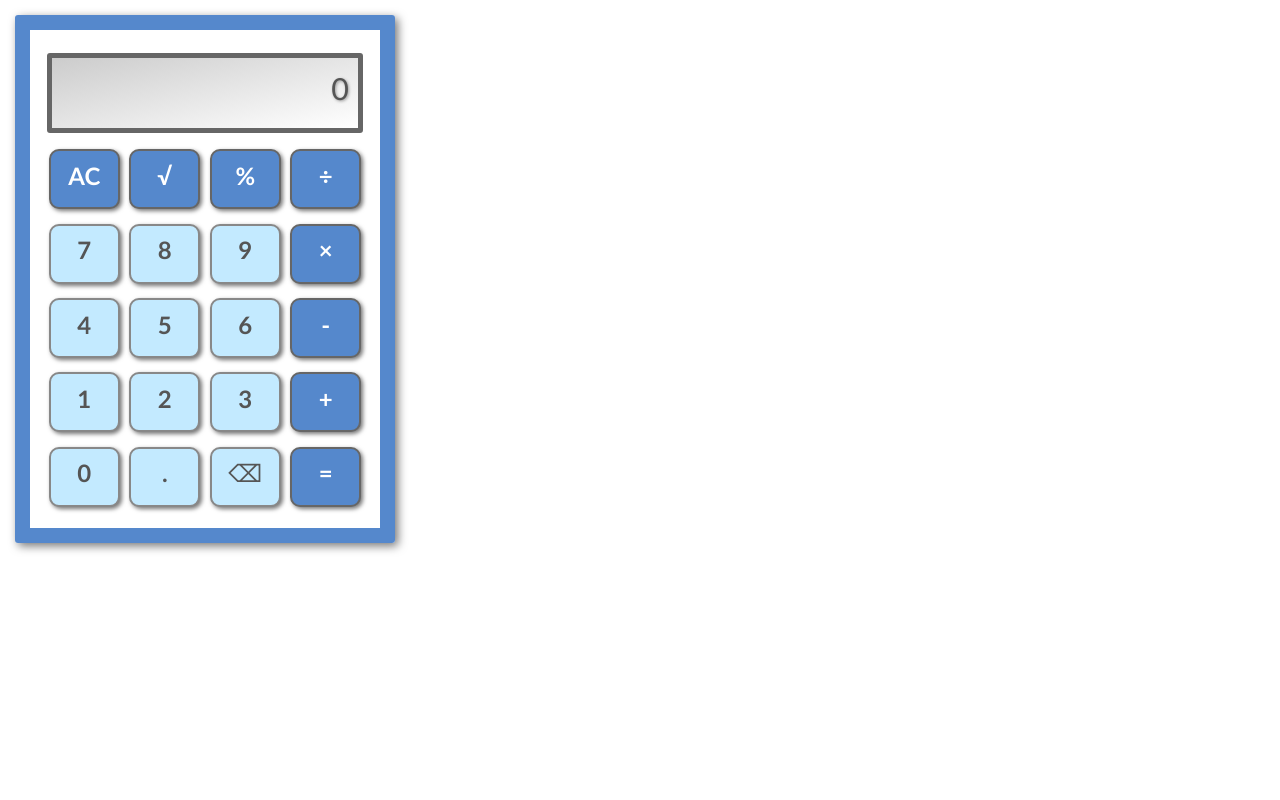
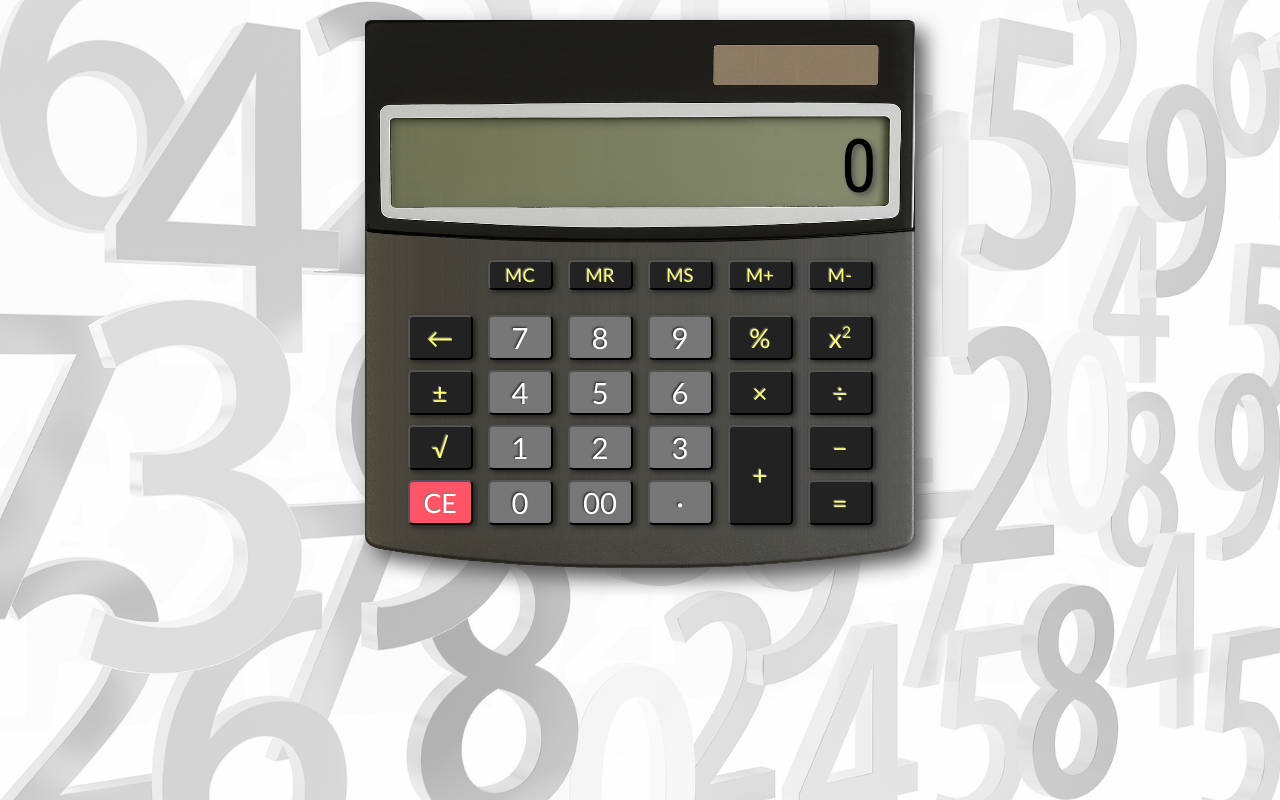
Before and after one commit to snstanislav/ordinary-web-calculator, a website: page index.html in a window 1280 px wide. Drawn offline with Linux system fonts and the light colour scheme.

Commit message:
UI fully remastered. Digits limit on screen; exponential result form for operations with long numbers

```diff
--- a/index.html
+++ b/index.html
@@ -1,46 +1,68 @@
 <!DOCTYPE html>
 <html>
+
 <head>
   <title>Ordinary Web Calculator</title>
   <meta charset="UTF-8">
   <link rel="stylesheet" type="text/css" href="styles/style.css">
   <script src="index.js"></script>
 </head>
+
 <body>
-  <div id="mainWrapper">
-    <div id="mainContainer">
-      <p id="calcScreen">0</p>
-      <div class="buttonsRow">
-        <div class="controls" id="reset" data-info="reset">AC</div>
-        <div class="controls" id="sqroot" data-info="sqrt">&#8730;</div>
-        <div class="controls" id="percent"data-info="%">%</div>
-        <div class="controls" id="divide" data-info="/">&#247;</div>
+  <div id="main-wrapper">
+    <img src="images/calculator.png" alt="calculator">
+    <div id="output-container">
+      <output>
+        <span id="output-screen">0</span>
+        <span id="output-operation"></span>
+        </output>
+    </div>
+    <div id="main-container">
+
+
+      <div id="keyboard">
+        <!-- Row 1 -->
+        <button class="btn-key memory" id="mclear" data-info="MC">MC</button>
+        <button class="btn-key memory" id="mread" ddata-info="MR">MR</button>
+        <button class="btn-key memory" id="msave" ddata-info="MS">MS</button>
+        <button class="btn-key memory" id="mplus" ddata-info="M+">M+</button>
+        <button class="btn-key memory" id="mminus" ddata-info="M-">M-</button>
+
+        <!-- Row 2 -->
+        <button class="btn-key controls" id="backsp" data-info="backsp">&#8592;</button>
+        <button class="btn-key digits" id="seven" data-info="7">7</button>
+        <button class="btn-key digits" id="eight" data-info="8">8</button>
+        <button class="btn-key digits" id="nine" data-info="9">9</button>
+        <button class="btn-key controls" id="modulus" data-info="%">%</button>
+        <button class="btn-key controls" id="power2" data-info="^2">x<sup>2</sup></button>
+
+        <!-- Row 3 -->
+        <button class="btn-key controls" id="negate" data-info="negate">&#177;</button>
+        <button class="btn-key digits" id="four" data-info="4">4</button>
+        <button class="btn-key digits" id="five" data-info="5">5</button>
+        <button class="btn-key digits" id="six" data-info="6">6</button>
+        <button class="btn-key controls" id="multiple" data-info="*">&#215;</button>
+        <button class="btn-key controls" id="divide" data-info="/">&#247;</button>
+
+        <!-- Row 4 -->
+        <button class="btn-key controls" id="sqrt" data-info="sqrt">&#8730;</button>
+        <button class="btn-key digits" id="one" data-info="1">1</button>
+        <button class="btn-key digits" id="two" data-info="2">2</button>
+        <button class="btn-key digits" id="three" data-info="3">3</button>
+        <button class="btn-key controls" id="plus" data-info="+">&#43;</button>
+        <button class="btn-key controls" id="minus" data-info="-">&#8722;</button>
+
+        <!-- Row 5 -->
+        <button class="btn-key controls" id="reset" data-info="reset">CE</button>
+        <button class="btn-key digits" id="zero" data-info="0">0</button>
+        <button class="btn-key digits" id="dzero" data-info="00">00</button>
+        <button class="btn-key digits" id="flpoint" data-info=".">&#8729;</button>
+        <button class="btn-key controls" id="equals" data-info="=">=</button>
+
       </div>
-      <div class="buttonsRow">
-        <div class="digit" data-info="7">7</div>
-        <div class="digit" data-info="8">8</div>
-        <div class="digit" data-info="9">9</div>
-        <div class="controls" id="multiple" data-info="*">&#215;</div>
-      </div>
-      <div class="buttonsRow">
-        <div class="digit" data-info="4">4</div>
-        <div class="digit" data-info="5">5</div>
-        <div class="digit" data-info="6">6</div>
-        <div class="controls" id="subtract" data-info="-">-</div>
-      </div>
-      <div class="buttonsRow">
-        <div class="digit" data-info="1">1</div>
-        <div class="digit" data-info="2">2</div>
-        <div class="digit" data-info="3">3</div>
-        <div class="controls" id="add" data-info="+">+</div>
-      </div>
-      <div class="buttonsRow">
-        <div class="digit" data-info="0">0</div>
-        <div id="flpoint" data-info=".">.</div>
-        <div id="backspace" data-info="backsp">&#9003;</div>
-        <div class="controls" id="equals" data-info="=">=</div>
-      </div>
+
     </div>
   </div>
 </body>
+
 </html>
--- /dev/null
+++ b/package.json
@@ -0,0 +1,5 @@
+{
+  "devDependencies": {
+    "sass": "^1.90.0"
+  }
+}
--- a/styles/style.scss
+++ b/styles/style.scss
@@ -1,80 +1,164 @@
-$def-font: 'Calibri', 'Verdana', 'Tahoma', 'Arial', sans-serif;
-$shadow-color: #777;
-$text-shadow-color: #999;
+$output-font: 'Roboto Condensed', 'Trebuchet MS', Helvetica, sans-serif;
+$key-font: 'Gill Sans', 'Gill Sans MT', Calibri, 'Trebuchet MS', sans-serif;
 $box-sizing: border-box;
-$digits-bg-color: #c3eaff;
-$regular-text-color: #555;
-$controlls-bg-color: #58c;
+$shadow-color: #555;
+$key-color-dark: #222;
+$key-color-white: #fff;
+$key-color-black: #000;
+$key-color-light: #ff7;
+$key-color-soft: #777;
+$key-color-extra: #f56;
 
-* {
+
+body {
   margin: 0;
   padding: 0;
-  font-family: $def-font;
+  background: url("../images/wall.png") no-repeat fixed;
+  background-size: cover;
+  z-index: -2;
 }
 
-#mainContainer {
-  margin: 15px;
-  border: 15px solid $controlls-bg-color;
-  padding: 14px;
+div#main-wrapper {
+  position: relative;
+  margin: 20px auto 0;
+  width: 550px;
+  height: 550px;
+
+  img {
+    position: absolute;
     box-sizing: $box-sizing;
-  width: 380px;
-  border-radius: 3px;
-  box-shadow: 3px 3px 10px $shadow-color;
+    width: 100%;
+    height: 100%;
+    filter: drop-shadow(10px 10px 10px $shadow-color);
+    z-index: -1;
   }
 
-#calcScreen {
-  margin: 0.3em 0.1em;
-  border: 5px solid #666;
-  padding: 0.4em 0.3em;
-  height: 1.5em;
-  font-weight: 400;
-  font-size: 1.9em;
-  text-align: right;
-  text-shadow: 1px 1px 3px $text-shadow-color;
-  color: $regular-text-color;
-  background: linear-gradient(to bottom right, #ccc, #fff);
-  border-radius: 3px;
+  div#output-container {
+    display: flex;
+    width: 100%;
+    height: 40%;
+    padding: 0;
+    justify-content: flex-end;
+
+    output {
+      // border: 1px solid cyan;
+      display: block;
+      position: relative;
+      width: 100%;
+      height: 90px;
+      margin: auto 25px 30px;
+      padding: 0 10px 0;
+      box-sizing: border-box;
+      overflow: hidden;
+
+      span#output-operation {
+        //  border: 1px solid lightgreen;
+        position: absolute;
+        top: 2px;
+        left: 8px;
+        font-size: 12pt;
+        font-family: $output-font;
+        white-space: nowrap;
+      }
     }
 
-.buttonsRow {
+    span#output-screen {
+      // border: 1px solid yellow;
+      display: block;
+      position: absolute;
+      bottom: 0;
+      right: 10px;
+      max-width: calc(100% - 20px); /* keep inside padding */
+      white-space: nowrap;
+      overflow: hidden;
+      margin: 0 auto 0 0;
+      padding: 0 5px 0 0;
+      text-align: right;
+      font-size: 55pt;
+      font-family: $output-font;
+      letter-spacing: -2px;
+      text-shadow: 3px 3px 5px $shadow-color;
+    }
+
+  }
+
+  div#main-container {
     display: flex;
-  > div {
-    margin: 0.3em 0.2em;
-    border: 2px solid #888;
-    padding: 0.4em;
+    height: auto;
+    padding: 20px;
+
+    div#keyboard {
+      display: grid;
+      grid-template-columns: auto auto auto auto auto auto;
+      grid-template-rows: 45px auto auto auto auto;
+      grid-row-start: 1;
+      column-gap: 15px;
+      row-gap: 10px;
+      margin: auto;
+      justify-items: center;
+      align-items: end;
+
+      button.btn-key {
         display: inline;
-    font-size: 1.5em;
-    font-weight: bold;
-    text-align: center;
-    color: $regular-text-color;
-    background: $digits-bg-color;
+        width: 65px;
+        height: auto;
+        margin: 0;
+        padding: 0;
+        background: $key-color-dark;
+        color: $key-color-light;
+        font-family: $key-font;
+        font-size: 20pt;
         box-sizing: $box-sizing;
-    width: 25%;
-    height: 2.5em;
-    box-shadow: 2px 2px 4px $shadow-color;
-    border-radius: 10px;
+        border-radius: 5px;
+        text-shadow: -1px -1px 1px $key-color-soft;
+        box-shadow: 3px 2px 5px $key-color-dark;
 
         &:active {
           position: relative;
-      top: 3px;
+          top: 2px;
           left: 1px;
-      height: 2.4em;
-      box-shadow: -1px -1px 2px $shadow-color;
-      box-shadow: 1px 1px 2px $shadow-color;
-    }
-  }
-  .controls {
-    color: #fff;
-    background: $controlls-bg-color;
-    border-color: #666;
+          box-shadow: 1px 1px 2px $key-color-soft;
         }
       }
 
-#backspace {
-  font-weight: normal;
+      button.memory {
+        align-self: start;
+        height: 30px;
+        font-size: 14pt;
       }
-/*
-#currOperation {
-  color: #ccc;
-  font-size: 0.6em;
-}*/
+
+      button.digits {
+        height: 45px;
+        background: $key-color-soft;
+        color: $key-color-white;
+        font-size: 22pt;
+        text-shadow: -1px -1px 2px $key-color-dark;
+      }
+
+      button.controls {
+        height: 45px;
+      }
+
+      button#mclear {
+        grid-column-start: 2;
+      }
+
+      button#plus {
+        height: 100%;
+        grid-area: 4/5/6/6;
+      }
+
+      button#reset {
+        background: $key-color-extra;
+        color: $key-color-white;
+      }
+
+      button#power2 {
+        sup {
+          font-size: 12pt;
+        }
+      }
+    }
+  }
+
+}
```
Also changed, not shown: index.js (+40 -28 lines), images/calculator.png (added), images/wall.png (added), styles/style.css, 2 other files. Lines whose indentation alone changed are shown as unchanged.
